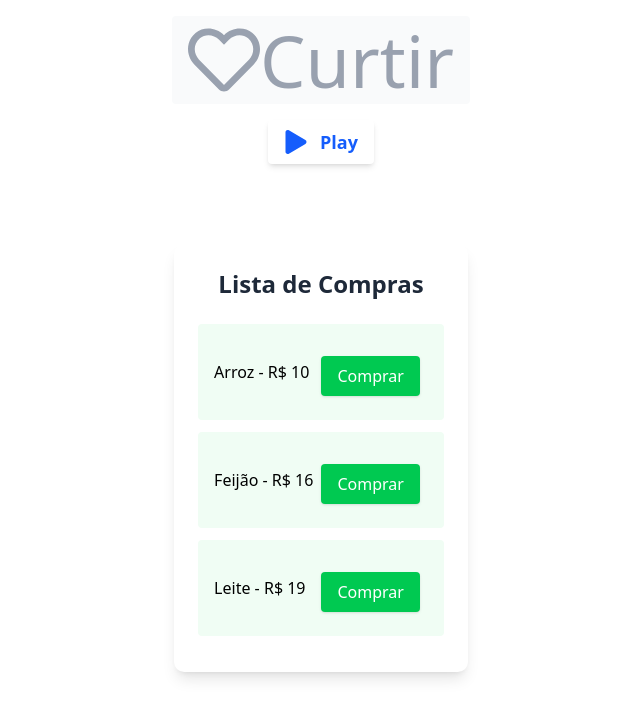
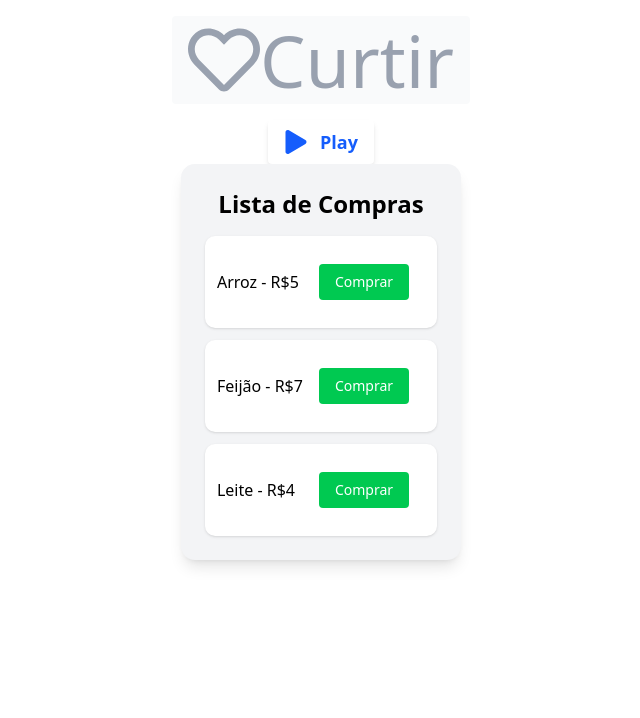
Before and after one commit to AgostinhoAlves15/introducao-nextjs, a Next.js app: page /filter in a window 1280 px wide. Shown: the top 718 px of the page, without its empty margins (319-959 px from the left). Built offline with nearby package versions, Linux system fonts and the light colour scheme.

Commit message:
atv list

```diff
--- a/src/app/filter/page.tsx
+++ b/src/app/filter/page.tsx
@@ -1,6 +1,6 @@
 
 import ButtonMusic from "@/components/BotaoReproducao";
-import ListaDeCompras from "@/components/ListaDeCompras";
+import ListaDeCompras from "@/components/ListCompras";
 import LikeButton from "@/components/musicButton";
 
 export default function Filter() {
--- /dev/null
+++ b/src/components/ListCompras.tsx
@@ -0,0 +1,45 @@
+"use client";
+
+import { useState } from "react";
+
+export default function ListaDeCompras() {
+  const [itens, setItens] = useState([
+    { item: "Arroz", preco: 5, comprado: false },
+    { item: "Feijão", preco: 7, comprado: false },
+    { item: "Leite", preco: 4, comprado: false },
+  ]);
+
+  function comprar(index: number) {
+    const novosItens = itens.map((produto, i) =>
+      i === index ? { ...produto, comprado: true } : produto
+    );
+    setItens(novosItens);
+  }
+
+
+  return (
+    <div className="max-w-md mx-auto p-6 bg-gray-100 rounded-xl shadow-lg">
+      <h1 className="text-2xl font-bold mb-4 text-center">Lista de Compras</h1>
+      <ul className="space-y-3">
+        {itens.map((produto, i) => (
+          <li
+            key={i}
+            className={`flex justify-between items-center p-3 rounded-lg ${
+              produto.comprado ? "bg-gray-300 line-through text-gray-600" : "bg-white shadow"
+            }`}
+          >
+            <span className="font-medium">{produto.item} - R${produto.preco}</span>
+            {!produto.comprado && (
+              <button
+                onClick={() => comprar(i)}
+                className="px-3 py-1 rounded-lg bg-green-500 hover:bg-green-600 text-white text-sm m-4"
+              >
+                Comprar
+              </button>
+            )}
+          </li>
+        ))}
+      </ul>
+    </div>
+  );
+}
--- a/src/components/ListaDeCompras.tsx
+++ /dev/null
@@ -1,55 +0,0 @@
-"use client";
-import { useState } from "react";
-
-export default function ListaDeCompras() {
-    const [itens, setItens] = useState([
-        { item: "Arroz", preco: 10, comprado: false },
-        { item: "Feijão", preco: 16, comprado: false },
-        { item: "Leite", preco: 19, comprado: false },
-    ]);
-
-    return (
-        <div className="max-w-md mx-auto mt-20 p-6 bg-white rounded-lg shadow-lg">
-            <h2 className="text-2xl font-bold mb-6 text-center text-gray-800">
-                Lista de Compras
-            </h2>
-            <ul>
-                {itens.map((produto, i) => (
-                    <li
-                        key={i}
-                        className={`flex items-center justify-between p-4 mb-3 rounded transition ${
-                            produto.comprado
-                                ? "bg-gray-100 text-gray-400 hover:bg-red-200"
-                                : "bg-green-50 hover:bg-green-200"
-                        }`}
-                    >
-                        <span
-                            style={{
-                                textDecoration: produto.comprado ? "line-through" : "none",
-                                color: produto.comprado ? "gray" : "black",
-                            }}
-                        >
-                            {produto.item} - R$ {produto.preco}
-                        </span>
-
-                        {!produto.comprado ? (
-                            <button
-                                className="bg-green-500 hover:bg-green-600 text-white px-4 py-2 rounded shadow transition m-2"
-                                onClick={() => {
-                                    itens[i].comprado = true; // marca diretamente
-                                    setItens([...itens]); // força atualização
-                                }}
-                            >
-                                Comprar
-                            </button>
-                        ) : (
-                            <span className="ml-4 text-green-600 font-semibold">
-                                Comprado
-                            </span>
-                        )}
-                    </li>
-                ))}
-            </ul>
-        </div>
-    );
-}
```
